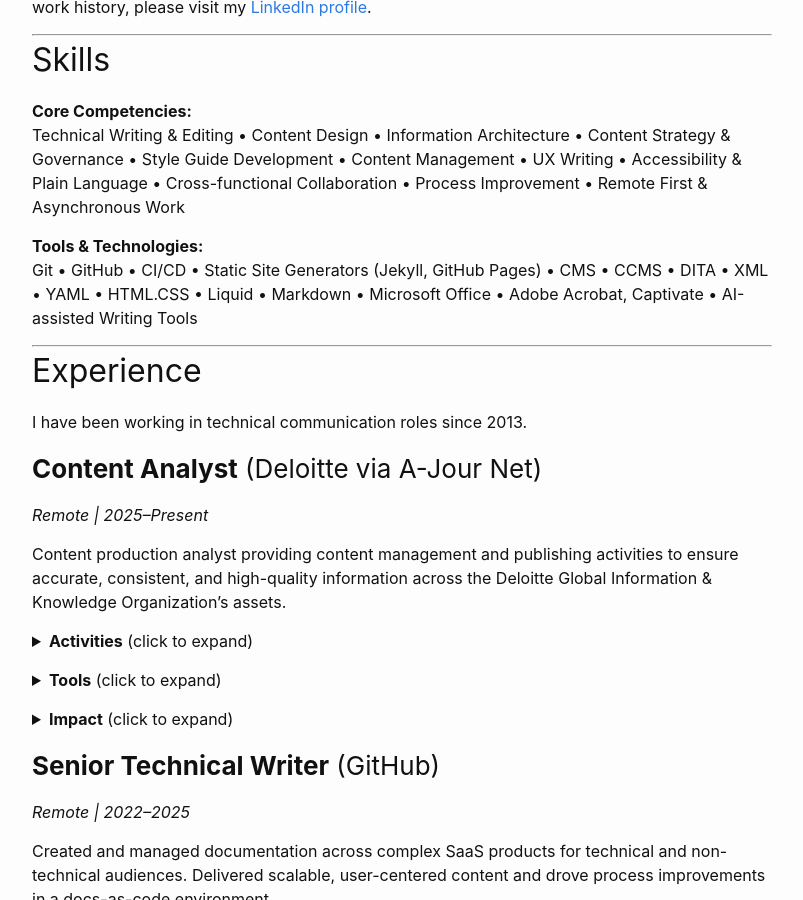
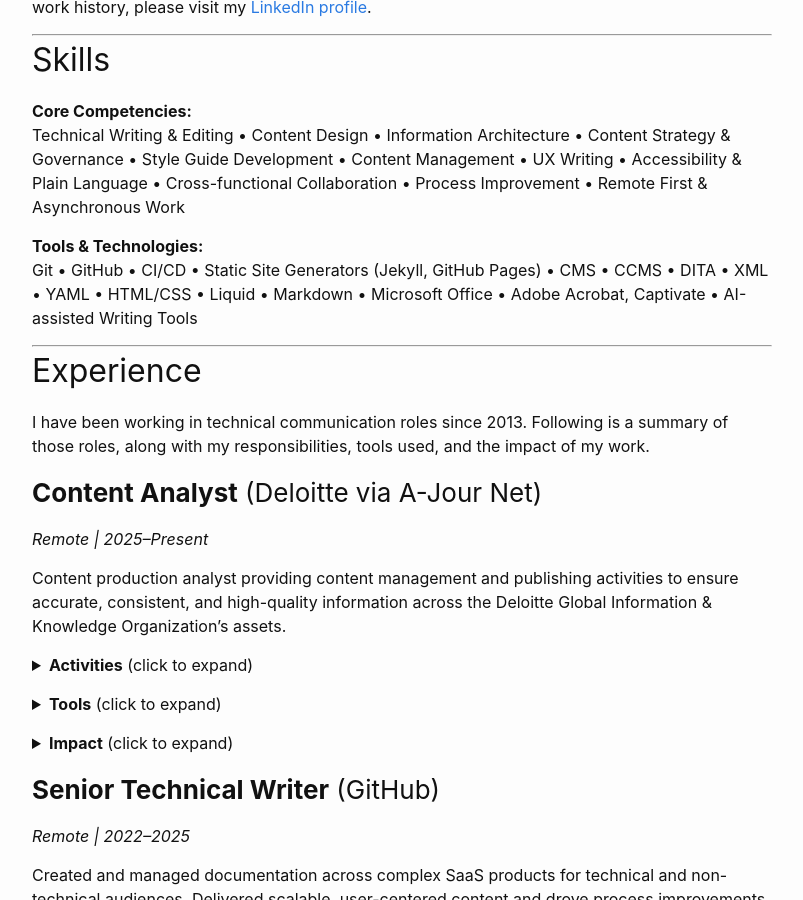
Before and after one commit to rachaelrenk/rachaelrenk.github.io, a Jekyll site: the page built from docs/resume.markdown, in a window 1280 px wide and 900 px high, scrolled down 334 px. Shown: the whole window, without its empty margins (238-1041 px from the left). Built offline with Jekyll 4.4.1, drawn with Linux system fonts in a browser that asks for light colours.

Commit message:
Update resume.markdown

```diff
--- a/docs/resume.markdown
+++ b/docs/resume.markdown
@@ -20,12 +20,12 @@
 Technical Writing & Editing • Content Design • Information Architecture • Content Strategy & Governance • Style Guide Development • Content Management • UX Writing • Accessibility & Plain Language • Cross-functional Collaboration • Process Improvement • Remote First & Asynchronous Work
 
 **Tools & Technologies:**
-Git • GitHub • CI/CD • Static Site Generators (Jekyll, GitHub Pages) • CMS • CCMS • DITA • XML • YAML • HTML.CSS • Liquid • Markdown • Microsoft Office • Adobe Acrobat, Captivate • AI-assisted Writing Tools
+Git • GitHub • CI/CD • Static Site Generators (Jekyll, GitHub Pages) • CMS • CCMS • DITA • XML • YAML • HTML/CSS • Liquid • Markdown • Microsoft Office • Adobe Acrobat, Captivate • AI-assisted Writing Tools
 
 ---
 ## Experience
 
-I have been working in technical communication roles since 2013.
+I have been working in technical communication roles since 2013. Following is a summary of those roles, along with my responsibilities, tools used, and the impact of my work.
 
 ### **Content Analyst** (Deloitte via A-Jour Net)
 *Remote | 2025–Present*
```
